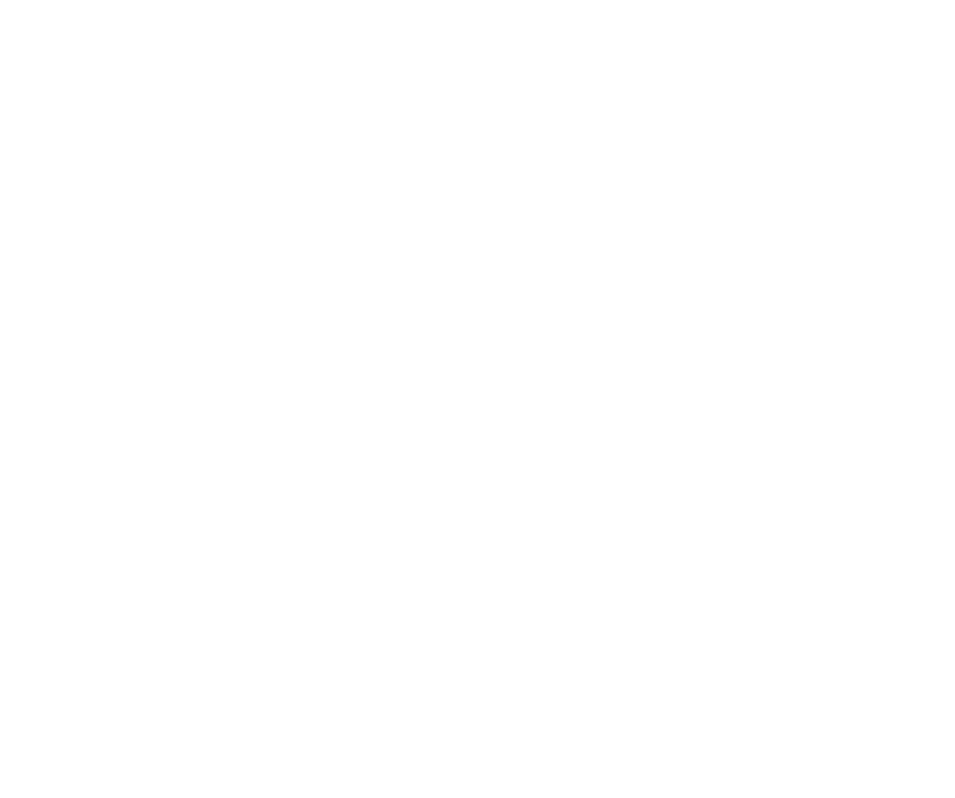
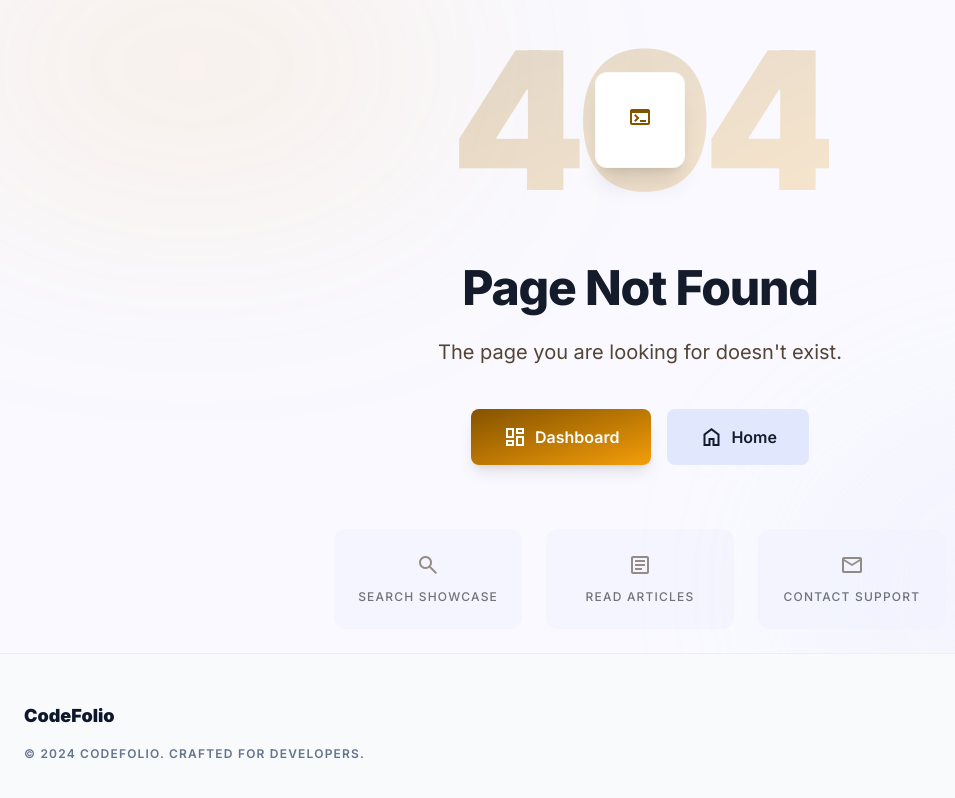
Before and after one commit to KiruOP/codefolio, a React (Vite) app in the folder client/: page /community in a window 1280 px wide. Before the commit this address had no page. Shown: the top 798 px of the page, without its empty margins (0-955 px from the left). Built offline with nearby package versions, Linux system fonts and the light colour scheme.

Commit message:
feat: add 404 page

```diff
--- a/client/src/App.jsx
+++ b/client/src/App.jsx
@@ -5,6 +5,7 @@
 import DashboardLayout from './templates/DashboardLayout';
 import ProfileSettings from './pages/ProfileSettings';
 import Dashboard from './pages/Dashboard';
+import NotFound from './pages/NotFound';
 
 function App() {
   return (
@@ -19,6 +20,9 @@
           <Route path="/dashboard" element={<Dashboard />} />
           <Route path="/profile" element={<ProfileSettings />} />
         </Route>
+
+        {/* 404 Catch-All Route */}
+        <Route path="*" element={<NotFound />} />
       </Routes>
     </Router>
   );
--- /dev/null
+++ b/client/src/pages/NotFound.jsx
@@ -0,0 +1,70 @@
+import { Link } from 'react-router-dom';
+
+const NotFound = () => {
+  return (
+    <div className="bg-surface font-body text-on-surface selection:bg-primary-fixed min-h-screen flex flex-col justify-between">
+      <main className="flex-1 flex flex-col items-center justify-center p-6 relative overflow-hidden">
+        <div className="absolute inset-0 z-0 overflow-hidden pointer-events-none">
+          <div className="absolute -top-[10%] -left-[5%] w-[40%] h-[40%] bg-primary-container/10 blur-[120px] rounded-full"></div>
+          <div className="absolute -bottom-[10%] -right-[5%] w-[40%] h-[40%] bg-surface-container-highest/30 blur-[100px] rounded-[100%]"></div>
+        </div>
+
+        <div className="z-10 text-center max-w-2xl mx-auto flex flex-col items-center">
+          <div className="mb-12 relative">
+            <div className="text-[12rem] font-black tracking-tighter text-transparent bg-clip-text bg-gradient-to-br from-primary to-primary-container leading-none opacity-20 select-none">
+              404
+            </div>
+            <div className="absolute inset-0 flex items-center justify-center">
+              <div className="bg-surface-container-lowest shadow-xl rounded-xl p-8 border border-outline-variant/10 backdrop-blur-sm">
+                <span className="material-symbols-outlined text-primary text-7xl" style={{ fontVariationSettings: '"FILL" 1' }}>terminal</span>
+              </div>
+            </div>
+          </div>
+
+          <h1 className="font-headline text-4xl md:text-5xl font-extrabold tracking-tight text-on-surface mb-6">Page Not Found</h1>
+          <p className="text-on-surface-variant text-lg md:text-xl leading-relaxed mb-10 max-w-md">
+            The page you are looking for doesn't exist.
+          </p>
+
+          <div className="flex flex-col sm:flex-row gap-4 items-center justify-center w-full mb-16">
+            <Link to="/dashboard" className="px-8 py-4 bg-gradient-to-br from-primary to-primary-container text-white font-semibold rounded-lg shadow-lg hover:scale-[1.02] active:scale-95 transition-all duration-300 flex items-center gap-2">
+              <span className="material-symbols-outlined">dashboard</span> Dashboard
+            </Link>
+            <Link to="/" className="px-8 py-4 bg-surface-container-high text-on-surface font-semibold rounded-lg hover:bg-surface-variant transition-all duration-300 flex items-center gap-2">
+              <span className="material-symbols-outlined">home</span> Home
+            </Link>
+          </div>
+
+          <div className="grid grid-cols-1 md:grid-cols-3 gap-6 w-full opacity-60">
+            <div className="p-6 rounded-xl bg-surface-container-low flex flex-col items-center text-center gap-3">
+              <span className="material-symbols-outlined text-on-surface-variant">search</span>
+              <span className="font-medium text-xs tracking-widest uppercase">Search Showcase</span>
+            </div>
+            <div className="p-6 rounded-xl bg-surface-container-low flex flex-col items-center text-center gap-3">
+              <span className="material-symbols-outlined text-on-surface-variant">article</span>
+              <span className="font-medium text-xs tracking-widest uppercase">Read Articles</span>
+            </div>
+            <div className="p-6 rounded-xl bg-surface-container-low flex flex-col items-center text-center gap-3">
+              <span className="material-symbols-outlined text-on-surface-variant">mail</span>
+              <span className="font-medium text-xs tracking-widest uppercase">Contact Support</span>
+            </div>
+          </div>
+        </div>
+      </main>
+
+      {/* Footer */}
+      <footer className="w-full border-t border-slate-200/50 bg-slate-50">
+        <div className="max-w-7xl mx-auto px-6 py-12">
+          <div className="flex flex-col md:flex-row justify-between items-center gap-8">
+            <div className="flex flex-col items-center md:items-start gap-4">
+              <div className="text-lg font-black text-slate-900">CodeFolio</div>
+              <p className="text-xs uppercase tracking-widest font-semibold text-slate-500">© 2024 CodeFolio. Crafted for developers.</p>
+            </div>
+          </div>
+        </div>
+      </footer>
+    </div>
+  );
+};
+
+export default NotFound;
```
